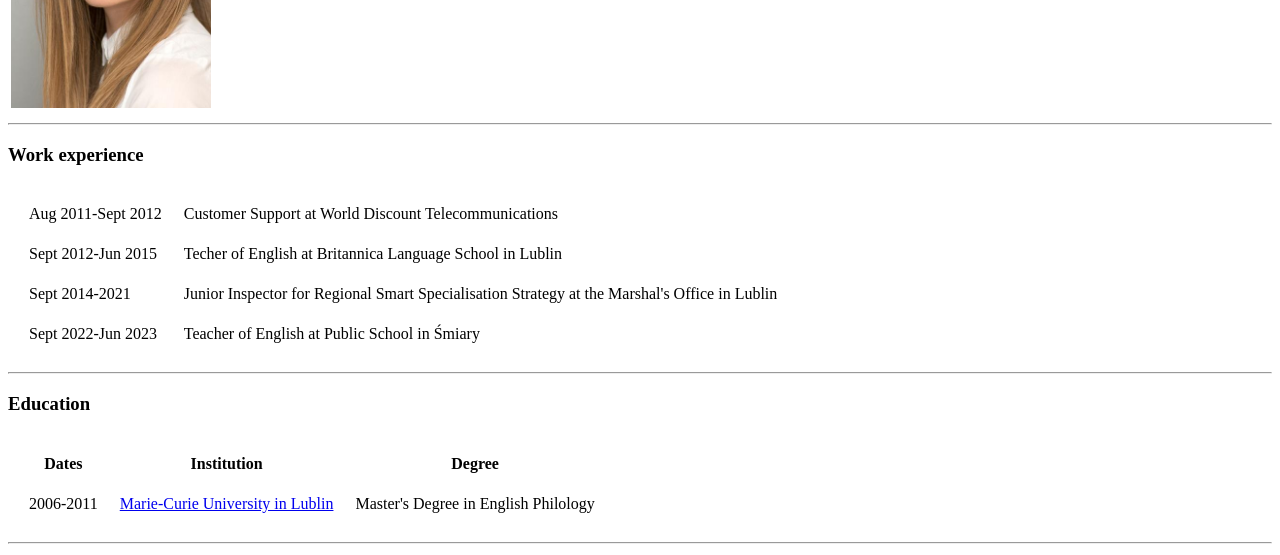
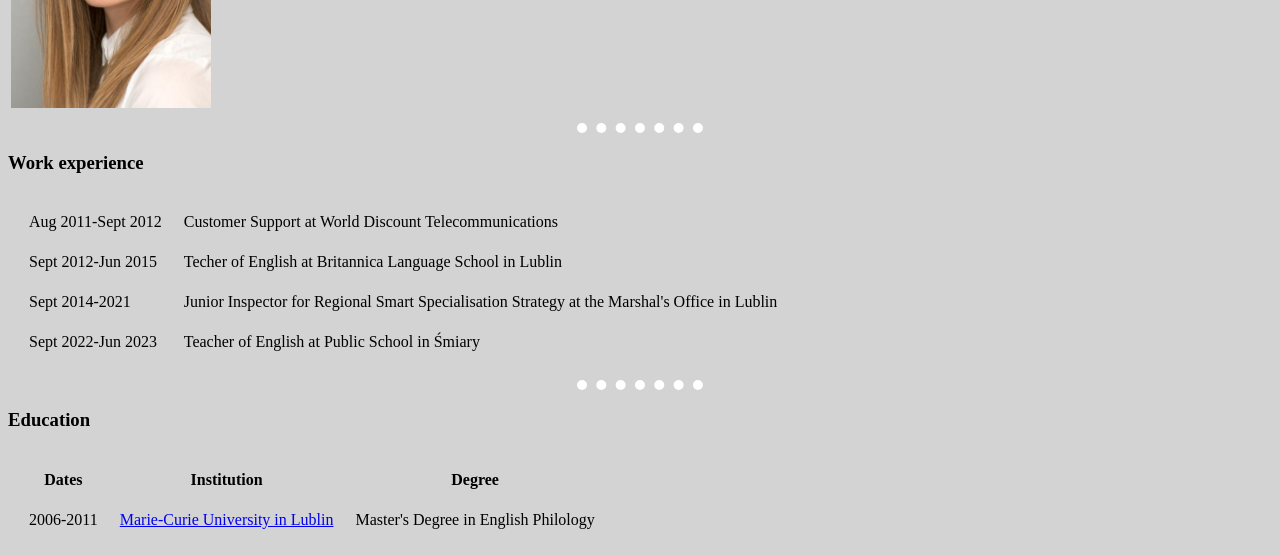
Before and after one commit to UlaMarta/cv, a plain HTML site: page index.html in a window 1280 px wide. Shown: the part 203-758 px from the top of the page. Drawn offline with Linux system fonts and the light colour scheme.

Commit message:
Add files via upload

```diff
--- a/index.html
+++ b/index.html
@@ -2,6 +2,20 @@
 <head>
     <meta charset="UTF-8"/>
 </head>
+<style>
+    body {
+        background-color: lightgrey;
+    }
+    hr {
+        border: none;
+        border-top: dotted;
+        background-color: lightgrey;
+        border-color: white;
+        border-width: 10px;
+        width: 10%;
+    }
+</style>
+
 <body>
     <table>
         <tr>
```
